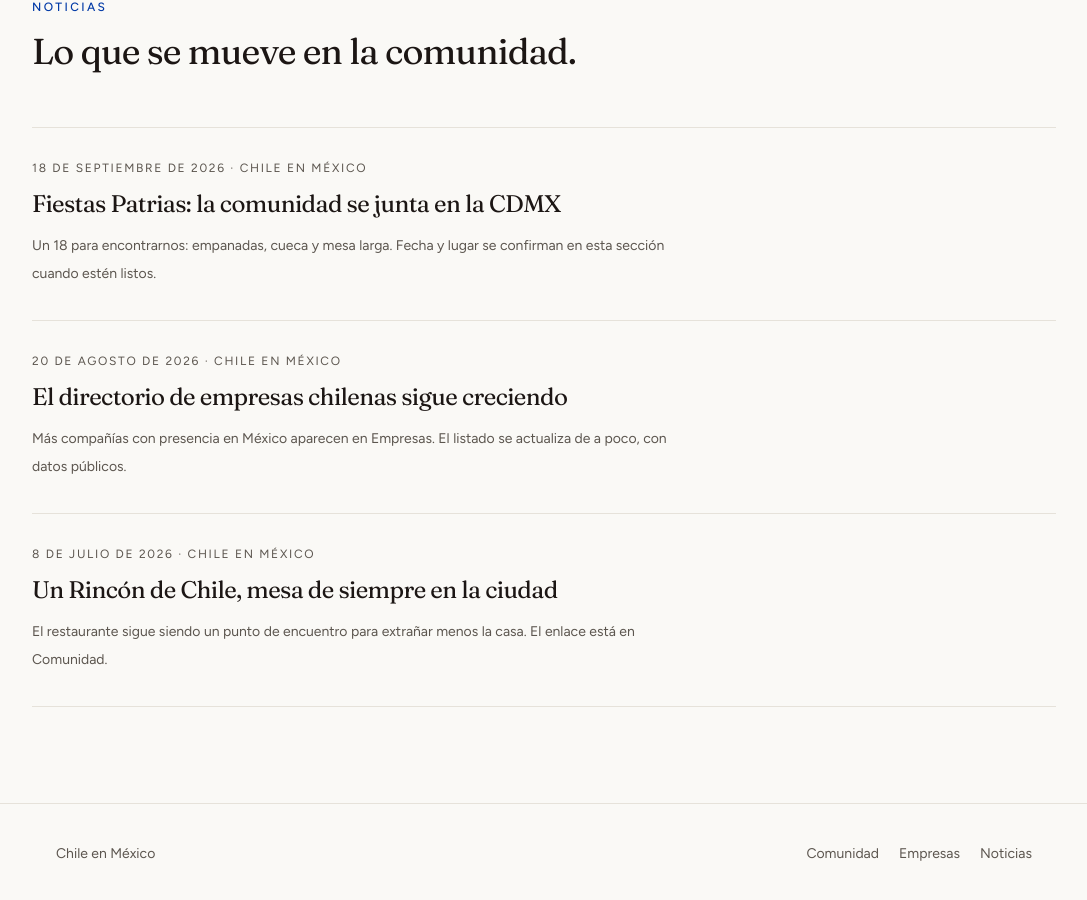
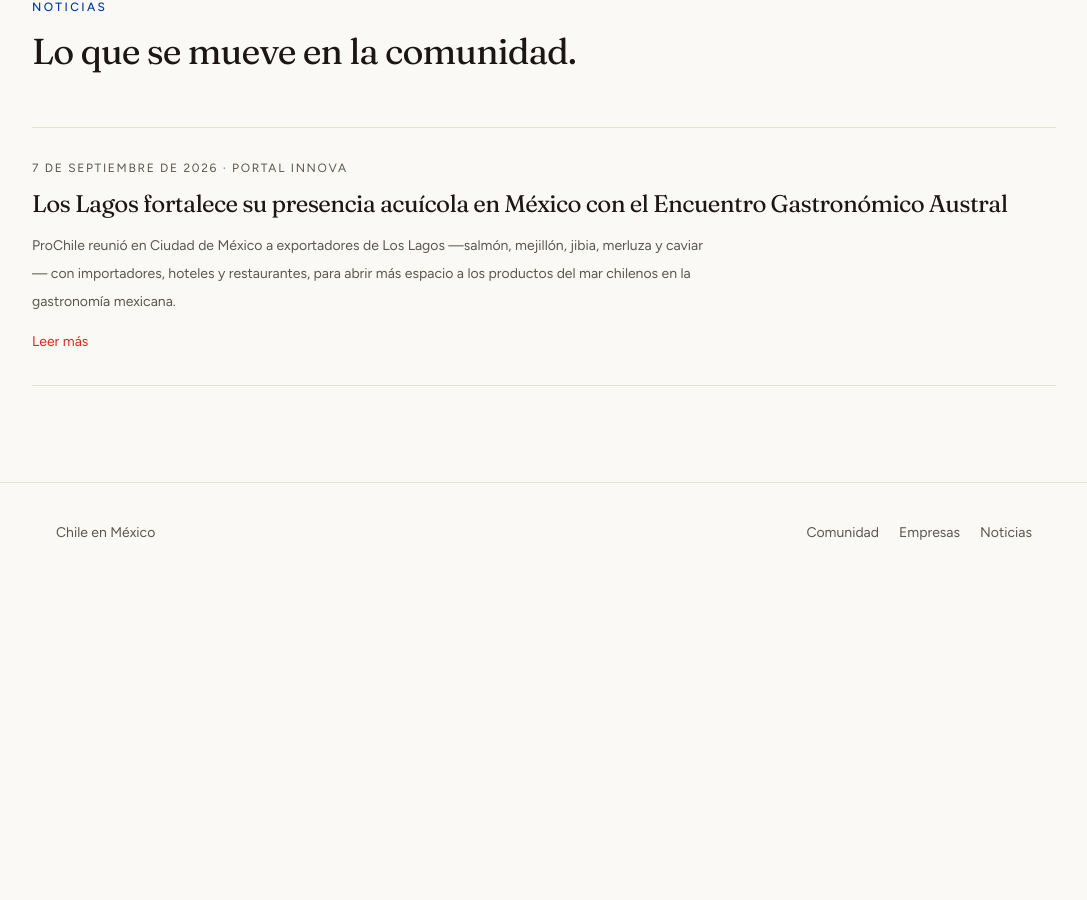
Before and after one commit to angelogordillo/ChileM-xico, a Next.js app: page / in a window 1280 px wide. Shown: the part 5698-6598 px from the top of the page, without its empty margins (96-1183 px from the left). After the commit the page ends 6281 px from the top, so only its background shows below. Built offline with nearby package versions, Linux system fonts and the light colour scheme; no server answers.

Commit message:
Seed Noticias with the Portal Innova aquaculture story
Replace placeholder notes with the Los Lagos–Mexico gastronomic encounter article as the first real item.

```diff
--- a/src/data/noticias.ts
+++ b/src/data/noticias.ts
@@ -8,33 +8,19 @@ export type Noticia = {
 };
 
 /**
- * Notas de comunidad. Reemplaza estos textos de ejemplo por noticias reales.
- * Si hay url, se muestra como enlace externo; si no, solo el resumen.
+ * Notas de comunidad y Chile–México.
+ * Si hay url, se muestra como enlace externo.
  */
 export const noticias: Noticia[] = [
   {
-    id: "fiestas-patrias-cdmx",
-    title: "Fiestas Patrias: la comunidad se junta en la CDMX",
-    date: "2026-09-18",
+    id: "encuentro-gastronomico-austral-mexico",
+    title:
+      "Los Lagos fortalece su presencia acuícola en México con el Encuentro Gastronómico Austral",
+    date: "2026-09-07",
     summary:
-      "Un 18 para encontrarnos: empanadas, cueca y mesa larga. Fecha y lugar se confirman en esta sección cuando estén listos.",
-    source: "Chile en México",
-  },
-  {
-    id: "directorio-empresas",
-    title: "El directorio de empresas chilenas sigue creciendo",
-    date: "2026-08-20",
-    summary:
-      "Más compañías con presencia en México aparecen en Empresas. El listado se actualiza de a poco, con datos públicos.",
-    source: "Chile en México",
-  },
-  {
-    id: "rincon-de-chile",
-    title: "Un Rincón de Chile, mesa de siempre en la ciudad",
-    date: "2026-07-08",
-    summary:
-      "El restaurante sigue siendo un punto de encuentro para extrañar menos la casa. El enlace está en Comunidad.",
-    source: "Chile en México",
+      "ProChile reunió en Ciudad de México a exportadores de Los Lagos —salmón, mejillón, jibia, merluza y caviar— con importadores, hoteles y restaurantes, para abrir más espacio a los productos del mar chilenos en la gastronomía mexicana.",
+    source: "Portal Innova",
+    url: "https://portalinnova.cl/los-lagos-fortalece-su-presencia-acuicola-en-mexico-con-el-encuentro-gastronomico-austral/",
   },
 ];
 
```
